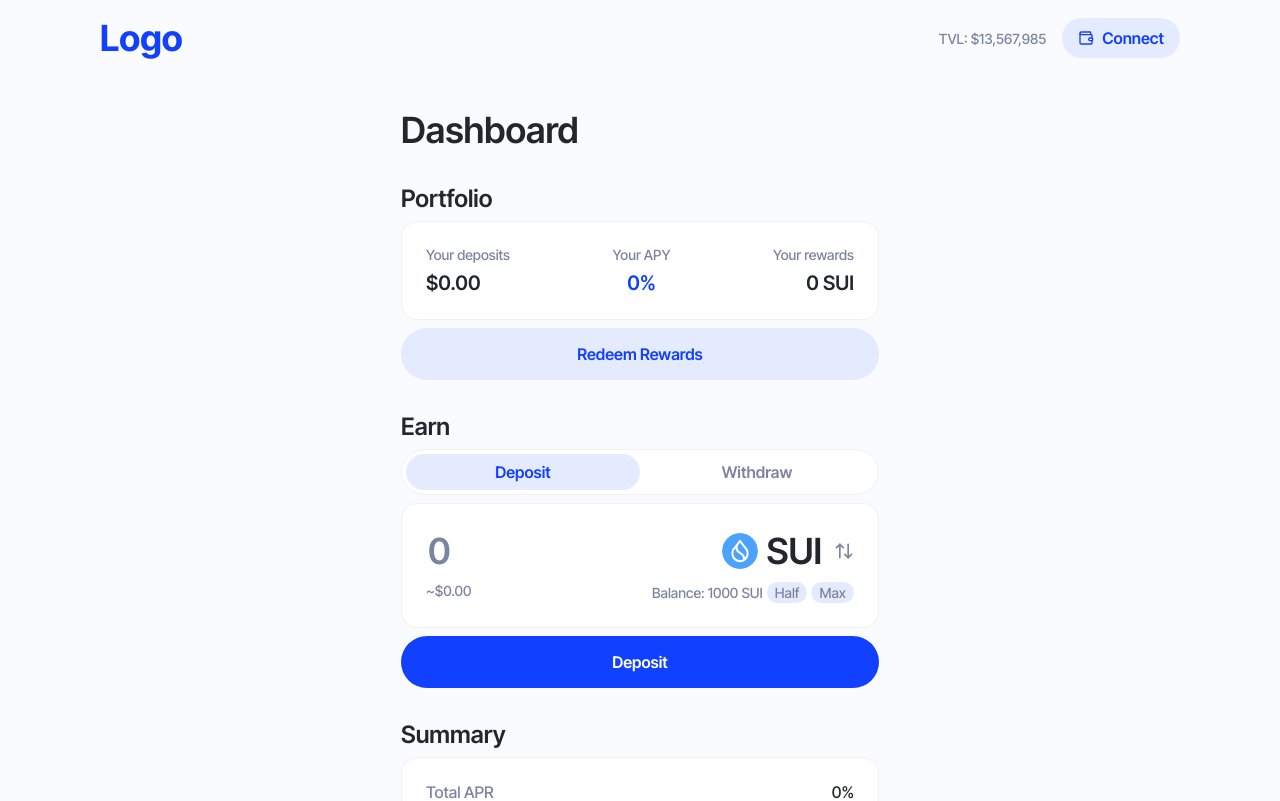
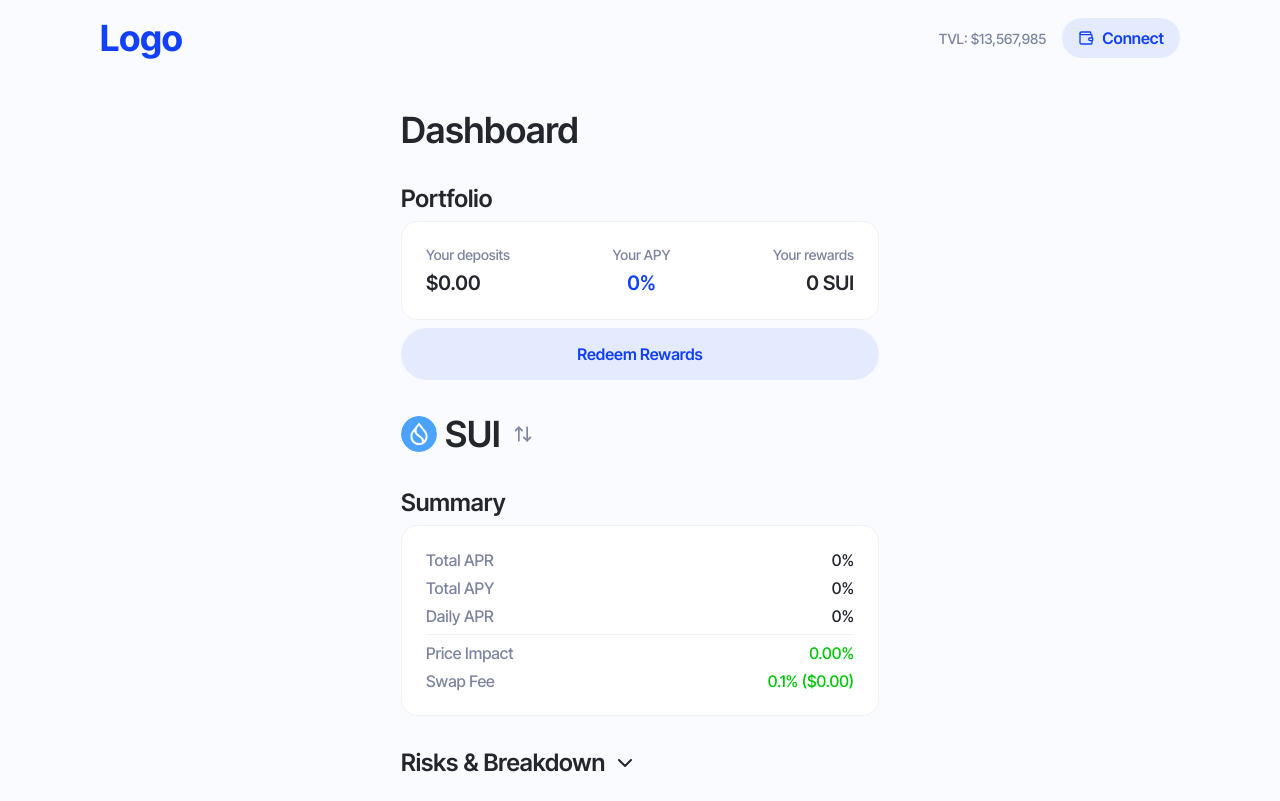
Before and after one commit to jeppepro/sui-vault-demo, a Next.js app: page / in a window 1280 px wide. Shown: the top 801 px of the page. Built offline with nearby package versions, Linux system fonts and the light colour scheme.

Commit message:
Update EarnSection.tsx

```diff
--- a/app/components/EarnSection.tsx
+++ b/app/components/EarnSection.tsx
@@ -1,141 +1,63 @@
-import type React from "react"
-import { useState, useEffect } from "react"
-import TokenSwitcher from "./TokenSwitcher"
+"use client"
 
-interface EarnSectionProps {
-  depositAmount: number
-  setDepositAmount: (amount: number) => void
+import { motion, AnimatePresence } from "framer-motion"
+import { ArrowUpDown } from "lucide-react"
+import SuiIcon from "./icons/SuiIcon"
+import UsdcIcon from "./icons/UsdcIcon"
+
+interface TokenSwitcherProps {
   currentToken: string
-  setCurrentToken: (token: string) => void
-  onDeposit: (amount: number) => void
-  onWithdraw: (amount: number) => void
-  suiDeposit: number
-  usdcDeposit: number
-  resetDepositAmount: () => void
+  onToggle: () => void
 }
 
-export default function EarnSection({
-  depositAmount,
-  setDepositAmount,
-  currentToken,
-  setCurrentToken,
-  onDeposit,
-  onWithdraw,
-  suiDeposit,
-  usdcDeposit,
-  resetDepositAmount,
-}: EarnSectionProps) {
-  const [isDeposit, setIsDeposit] = useState(true)
-  const [inputValue, setInputValue] = useState("")
-  const tokenPrice = currentToken === "SUI" ? 4.09 : 0.998
-
-  const availableAmount = currentToken === "SUI" ? suiDeposit : usdcDeposit
-
-  useEffect(() => {
-    setInputValue("")
-    setDepositAmount(0)
-  }, [setDepositAmount])
-
-  const handleInputChange = (e: React.ChangeEvent<HTMLInputElement>) => {
-    const value = e.target.value.replace(/^0+/, "") // Remove leading zeros
-    setInputValue(value)
-    setDepositAmount(Number.parseFloat(value) || 0)
-  }
-
-  const handleToggleToken = () => {
-    setCurrentToken(currentToken === "SUI" ? "USDC" : "SUI")
-  }
-
-  const handleAction = () => {
-    if (isDeposit) {
-      onDeposit(depositAmount)
-    } else {
-      onWithdraw(depositAmount)
-    }
-    setDepositAmount(0)
-    setInputValue("")
-  }
-
-  const handleHalfAmount = () => {
-    const maxBalance = currentToken === "SUI" ? 1000 : 750
-    const halfAmount = isDeposit ? maxBalance / 2 : availableAmount / 2
-    setInputValue(halfAmount.toString())
-    setDepositAmount(halfAmount)
-  }
-
-  const handleMaxAmount = () => {
-    const maxAmount = isDeposit ? (currentToken === "SUI" ? 1000 : 750) : availableAmount
-    setInputValue(maxAmount.toString())
-    setDepositAmount(maxAmount)
-  }
-
-  const handleModeChange = (newMode: boolean) => {
-    if (newMode !== isDeposit) {
-      setIsDeposit(newMode)
-      resetDepositAmount()
-      setInputValue("")
-    }
+export default function TokenSwitcher({ currentToken, onToggle }: TokenSwitcherProps) {
+  const variants = {
+    initial: {
+      y: 38,
+      opacity: 0,
+    },
+    animate: {
+      y: 0,
+      opacity: 1,
+    },
+    exit: {
+      y: -38,
+      opacity: 0,
+    },
   }
 
   return (
-    <div className="wrap" style={{ gap: "8px" }}>
-      <h2>Earn</h2>
-      <div className="toggle-container">
-        <div className="toggle toggle-full-width">
-          <div className="toggle-highlight" style={{ transform: isDeposit ? "translateX(0)" : "translateX(100%)" }} />
-          <div className="toggle-option" onClick={() => handleModeChange(true)}>
-            <p
-              className={`${isDeposit ? "toggle-select" : "toggle-nonselect"} hover:text-[#1141ff] transition-colors duration-300`}
-            >
-              Deposit
-            </p>
-          </div>
-          <div className="toggle-option" onClick={() => handleModeChange(false)}>
-            <p
-              className={`${!isDeposit ? "toggle-select" : "toggle-nonselect"} hover:text-[#1141ff] transition-colors duration-300`}
-            >
-              Withdraw
-            </p>
-          </div>
-        </div>
+    <div className="token-picker flex items-center gap-2 cursor-pointer group" onClick={onToggle}>
+      <div className="relative w-[140px] h-[38px] bg-[#ffffff] overflow-hidden">
+        <AnimatePresence initial={false} mode="wait">
+          <motion.div
+            key={currentToken}
+            variants={variants}
+            initial="initial"
+            animate="animate"
+            exit="exit"
+            transition={{
+              y: { type: "tween", duration: 0.2, ease: "easeOut" },
+              opacity: { duration: 0.1 },
+            }}
+            className="flex items-center justify-end gap-2 absolute inset-0 bg-[#ffffff]"
+            style={{ display: "flex", alignItems: "center", gap: "8px" }}
+          >
+            {currentToken === "SUI" ? (
+              <>
+                <SuiIcon className="token-icon w-6 h-6 flex-shrink-0" />
+                <p className="token-type text-lg font-semibold text-[#000000] whitespace-nowrap">SUI</p>
+              </>
+            ) : (
+              <>
+                <UsdcIcon className="token-icon w-6 h-6 flex-shrink-0" />
+                <p className="token-type text-lg font-semibold text-[#000000] whitespace-nowrap">USDC</p>
+              </>
+            )}
+          </motion.div>
+        </AnimatePresence>
       </div>
-      <div className="input-box">
-        <div className="input-top flex justify-between items-center">
-          <input
-            type="text"
-            inputMode="decimal"
-            className="input-amount flex-grow mr-2"
-            value={inputValue}
-            onChange={handleInputChange}
-            placeholder="0"
-          />
-          <TokenSwitcher currentToken={currentToken} onToggle={handleToggleToken} />
-        </div>
-        <div className="input-bottom">
-          <p className="dollar-eqv font-medium">~${(depositAmount * tokenPrice || 0).toFixed(2)}</p>
-          <div className="balance-wrap">
-            <p className="balance-amount font-medium">
-              {isDeposit
-                ? `Balance: ${currentToken === "SUI" ? "1000" : "750"} ${currentToken}`
-                : `Available: ${(availableAmount || 0).toFixed(2)} ${currentToken}`}
-            </p>
-            <div className="amount-btn font-medium" onClick={handleHalfAmount}>
-              Half
-            </div>
-            <div className="amount-btn font-medium" onClick={handleMaxAmount}>
-              Max
-            </div>
-          </div>
-        </div>
-      </div>
-      <div className="button-container">
-        <button
-          className="btn-primary btn-full-width hover:bg-[#0030F0] active:bg-[#002CDB] active:text-[#DBE2FF] transition-colors duration-100"
-          onClick={handleAction}
-        >
-          {isDeposit ? "Deposit" : "Withdraw"}
-        </button>
-      </div>
+      <ArrowUpDown className="token-toggle-icon w-5 h-5 flex-shrink-0 transition-colors text-[#7d84a0] group-hover:text-[#000000]" />
     </div>
   )
 }
```
